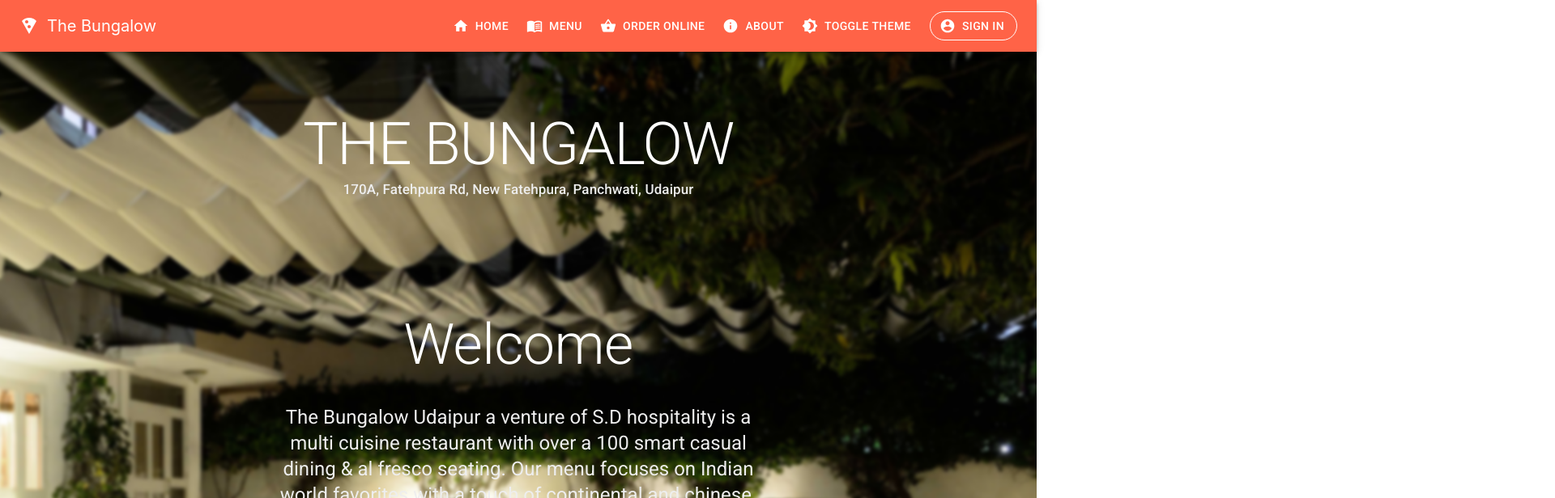
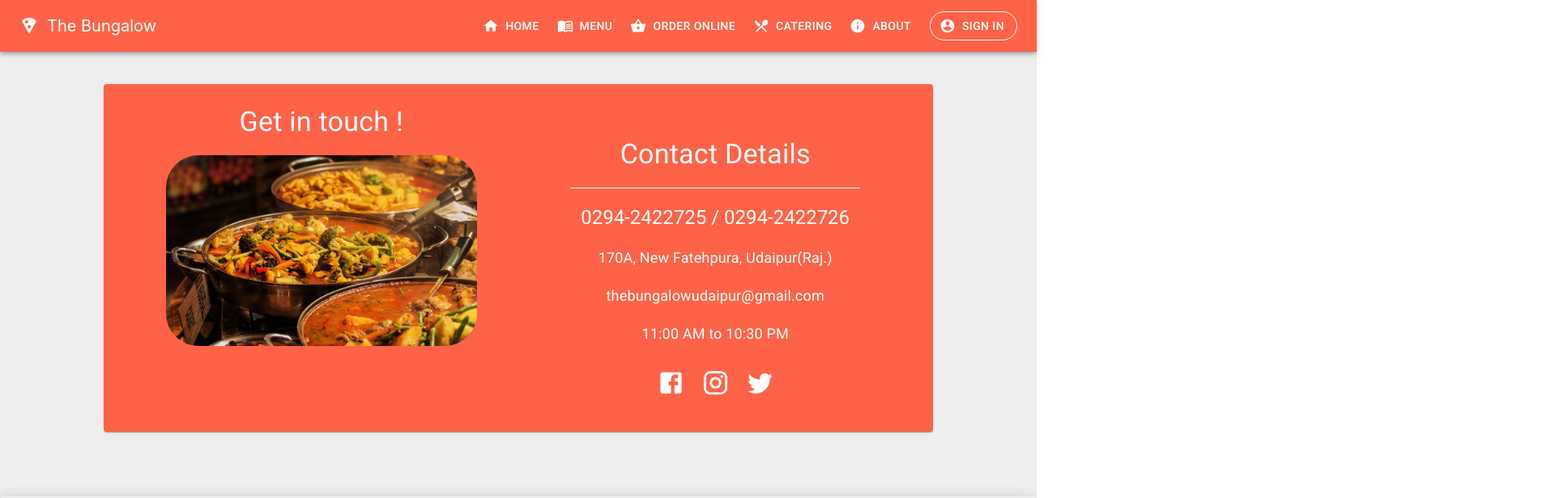
Before and after one commit to k-dot-11/BungalowTest, a React (Create React App) app: page /contactus in a window 1280 px wide. Shown: the top 616 px of the page at 81% size, 1920 px wide, since content can reach past the window. Built offline with nearby package versions, Linux system fonts and the light colour scheme; no server answers.

Commit message:
ADDED CONTACT US SCREEN, PARALLAX IN CATERING, TWEAKED NAVBAR

```diff
--- a/src/App.js
+++ b/src/App.js
@@ -1,28 +1,26 @@
-import React, { useEffect } from "react";
+import React, { useEffect } from 'react';
 
-import { BrowserRouter as Router, Switch, Route } from "react-router-dom";
-import HomePage from "./components/screens/HomePage";
-import SignInPage from "./components/screens/auth/SignInPage";
-import AboutPage from "./components/screens/AboutPage";
-import SignUpPage from "./components/screens/auth/SignUpPage";
-import UserProvider from "./providers/UserProvider";
-import MenuScreen from "./components/screens/menu/MenuScreen";
-import SmallParties from "./components/screens/SmallParties";
-import { auth } from "./firebase/firebase";
-import Navbar from "./components/layout/navbar/Navbar";
-import ThemeContextProvider from "./contexts/ThemeContext";
-import CateringScreen from "./components/screens/menu/CateringScreen";
-import ConceptHome from "./components/screens/concept/ConceptHome";
+import { BrowserRouter as Router, Switch, Route } from 'react-router-dom';
+import HomePage from './components/screens/HomePage';
+import SignInPage from './components/screens/auth/SignInPage';
+import AboutPage from './components/screens/AboutPage';
+import SignUpPage from './components/screens/auth/SignUpPage';
+import UserProvider from './providers/UserProvider';
+import MenuScreen from './components/screens/menu/MenuScreen';
+import SmallParties from './components/screens/SmallParties';
+import Navbar from './components/layout/navbar/Navbar';
+import ThemeContextProvider from './contexts/ThemeContext';
+import CateringScreen from './components/screens/menu/CateringScreen';
+import ConceptHome from './components/screens/concept/ConceptHome';
+import ContactUs from './components/screens/ContactUs';
+import CateringOrParty from './components/screens/CateringOrParty';
 
 function App() {
 	return (
 		<UserProvider>
 			<ThemeContextProvider>
 				<Router>
-          <div
-            className="App"
-            style={{ display: "flex", flexDirection: "column" }}
-          >
+					<div className="App" style={{ display: 'flex', flexDirection: 'column' }}>
 						<Navbar />
 						<Switch>
 							<Route path="/signin">
@@ -46,6 +44,12 @@
 							<Route path="/catering">
 								<CateringScreen />
 							</Route>
+							<Route path="/contactus">
+								<ContactUs />
+							</Route>
+							<Route path="/cateringorparty">
+								<CateringOrParty />
+							</Route>
 							<Route path="/">
 								<HomePage />
 							</Route>
--- a/src/components/layout/home/Hero.js
+++ b/src/components/layout/home/Hero.js
@@ -47,13 +47,13 @@
 							blur={2}
 							bgImage={require('../../../assets/herodark.jpeg')}
 							bgImageAlt="the cat"
-							style={{ width: '100vw', height: '90vh' }}
+							style={{ width: '100vw', height: 'auto' }}
 							strength={600}
 						>
 							<Container
-								style={{ flex: 10,width:'50vw', backgroundColor: 'transparent', marginTop: '9vh' }}
+								style={{ flex: 10,width:'50vw', backgroundColor: 'transparent', marginTop: '15vh' }}
 							>
-								<Typography variant="h1" align='center' style={{color:'white' , fontSize:'73px'}}>
+								<Typography variant="h1" align='center' style={{color:'white' , }}>
 
 									THE BUNGALOW
 									<br />
@@ -68,7 +68,7 @@
 								<br />
 
 								</Typography>
-								<Typography align="center" variant="h2" style={{color:'white' , fontSize:'70px' ,}}>
+								<Typography align="center" variant="h2" style={{color:'white'  ,}}>
 									Welcome
 									<br />
 								</Typography>
@@ -81,11 +81,11 @@
 								<Grid container justify="center" style={styles.heroButtons}>
 									<Grid item>
 										<Button
+										href='/contactus'
 											variant="contained"
 											style={{ backgroundColor: '#ffd600', marginRight: '10px', color: 'black' }}
-											onClick={toggleTheme}
 										>
-											Toggle Theme
+											Contact Us
 										</Button>
 									</Grid>
 									<Grid item>
@@ -94,6 +94,19 @@
 										</Button>
 									</Grid>
 								</Grid>
+								<br />
+								<br />
+								<br />
+								<br />
+								<br />
+								<br />
+								<br />
+								<br />
+								<br />
+									<br />
+									<br />
+									<br />
+
 							</Container>
 						</Parallax>
 					</div>
--- a/src/components/layout/menu/MenuGrid.js
+++ b/src/components/layout/menu/MenuGrid.js
@@ -13,7 +13,7 @@
 import FooterBungalow from "../home/FooterBungalow";
 import { firestore } from "../../../firebase/firebase";
 import { ThemeContext } from "../../../contexts/ThemeContext";
-import { PacmanLoader } from "react-spinners";
+import { PacmanLoader , HashLoader, ClimbingBoxLoader} from "react-spinners";
 
 const MenuGrid = (props) => {
   const { isLightTheme, light, dark } = useContext(ThemeContext);
@@ -58,7 +58,7 @@
           marginBottom: "20px",
         }}
       >
-        <PacmanLoader color={"tomato"} />
+        <ClimbingBoxLoader color={"tomato"} />
       </Container>
     );
   return (
--- a/src/components/layout/navbar/Navbar.js
+++ b/src/components/layout/navbar/Navbar.js
@@ -1,37 +1,29 @@
-import React, { useContext, useState } from "react";
-import {
-  Button,
-  Link,
-  makeStyles,
-  Hidden,
-  IconButton,
-  Drawer,
-  List,
-} from "@material-ui/core";
-import AppBar from "@material-ui/core/AppBar";
-import InfoIcon from "@material-ui/icons/Info";
-import AccountCircleIcon from "@material-ui/icons/AccountCircle";
-import LocalPizzaIcon from "@material-ui/icons/LocalPizza";
-import Divider from "@material-ui/core/Divider";
-import ListItem from "@material-ui/core/ListItem";
-import Brightness4Icon from "@material-ui/icons/Brightness4";
-import ListItemText from "@material-ui/core/ListItemText";
-import MenuIcon from "@material-ui/icons/Menu";
-import HomeIcon from "@material-ui/icons/Home";
-import MenuBookIcon from "@material-ui/icons/MenuBook";
-import ShoppingBasketIcon from "@material-ui/icons/ShoppingBasket";
-import Toolbar from "@material-ui/core/Toolbar";
-import { ThemeContext } from "../../../contexts/ThemeContext";
-import { UserContext } from "../../../providers/UserProvider";
-import { auth } from "../../../firebase/firebase";
+import React, { useContext, useState } from 'react';
+import { Button, Link, makeStyles, Hidden, IconButton, Drawer, List } from '@material-ui/core';
+import AppBar from '@material-ui/core/AppBar';
+import InfoIcon from '@material-ui/icons/Info';
+import AccountCircleIcon from '@material-ui/icons/AccountCircle';
+import LocalPizzaIcon from '@material-ui/icons/LocalPizza';
+import Divider from '@material-ui/core/Divider';
+import ListItem from '@material-ui/core/ListItem';
+import RestaurantMenuIcon from '@material-ui/icons/RestaurantMenu';
+import ListItemText from '@material-ui/core/ListItemText';
+import MenuIcon from '@material-ui/icons/Menu';
+import HomeIcon from '@material-ui/icons/Home';
+import MenuBookIcon from '@material-ui/icons/MenuBook';
+import ShoppingBasketIcon from '@material-ui/icons/ShoppingBasket';
+import Toolbar from '@material-ui/core/Toolbar';
+import { ThemeContext } from '../../../contexts/ThemeContext';
+import { UserContext } from '../../../providers/UserProvider';
+import { auth } from '../../../firebase/firebase';
 
 const useStyles = makeStyles((theme) => ({
 	root: {
-    display: "flex",
+		display: 'flex'
 	},
 	appBar: {
-    zIndex: theme.zIndex.drawer + 1,
-  },
+		zIndex: theme.zIndex.drawer + 1
+	}
 }));
 
 const Navbar = () => {
@@ -40,7 +32,7 @@
 	const theme = isLightTheme ? light : dark;
 
 	const classes = useStyles();
-  const [navBarOpen, setNavBarOpen] = useState(false);
+	const [ navBarOpen, setNavBarOpen ] = useState(false);
 
 	const NavDrawer = () => {
 		return (
@@ -53,26 +45,26 @@
 					open={navBarOpen}
 					style={{
 						flexShrink: 0,
-            width: "70vw",
+						width: '70vw'
 					}}
 				>
 					<div
 						style={{
-              display: "flex",
-              alignItems: "center",
-              justifyContent: "center",
-              backgroundColor: theme.paper,
+							display: 'flex',
+							alignItems: 'center',
+							justifyContent: 'center',
+							backgroundColor: theme.paper
 						}}
 					>
 						<Button
 							style={{
-                margin: "30px",
+								margin: '30px',
 
-                width: "20px",
-                height: "20px",
-                borderRadius: "10px",
-                align: "center",
-                color: theme.title,
+								width: '20px',
+								height: '20px',
+								borderRadius: '10px',
+								align: 'center',
+								color: theme.title
 							}}
 							onClick={() => setNavBarOpen(false)}
 						>
@@ -82,40 +74,25 @@
 
 					<div
 						style={{
-              alignItems: "center",
-              justifyContent: "center",
+							alignItems: 'center',
+							justifyContent: 'center',
 							backgroundColor: theme.paper,
-              height: "100vh",
-              width: "70vw",
+							height: '100vh',
+							width: '70vw'
 						}}
 					>
 						<List>
 							<ListItem button component="a" href="/">
-                <ListItemText
-                  align="center"
-                  style={{ color: theme.syntax }}
-                  primary="HOME"
-                />
+								<ListItemText align="center" style={{ color: theme.syntax }} primary="HOME" />
 							</ListItem>
-              <ListItem
-                button
-                component="a"
-                style={{ color: theme.syntax }}
-                href="/menu"
-              >
+							<ListItem button component="a" style={{ color: theme.syntax }} href="/menu">
 								<ListItemText align="center" primary="MENU" />
 							</ListItem>
-              <ListItem
-                button
-                component="a"
-                style={{ color: theme.syntax }}
-                href="/about"
-              >
-                <ListItemText
-                  align="center"
-                  style={{ color: theme.syntax }}
-                  primary="ABOUT"
-                />
+							<ListItem button component="a" style={{ color: theme.syntax }} href="/cateringorparty">
+								<ListItemText align="center" style={{ color: theme.syntax }} primary="CATERING" />
+							</ListItem>
+							<ListItem button component="a" style={{ color: theme.syntax }} href="/about">
+								<ListItemText align="center" style={{ color: theme.syntax }} primary="ABOUT" />
 							</ListItem>
 							<ListItem
 								button
@@ -123,41 +100,35 @@
 								component="a"
 								href="https://www.zomato.com/udaipur/the-bungalow-udaipur-panchwati"
 							>
-                <ListItemText
-                  align="center"
-                  primary="ORDER NOW"
-                  style={{ color: theme.syntax }}
-                />
+								<ListItemText align="center" primary="ORDER NOW" style={{ color: theme.syntax }} />
 							</ListItem>
 							<br />
 							<div
 								style={{
-                  display: "flex",
-                  alignItems: "center",
-                  justifyContent: "center",
-                  backgroundColor: theme.paper,
+									display: 'flex',
+									alignItems: 'center',
+									justifyContent: 'center',
+									backgroundColor: theme.paper
 								}}
 							>
 								<Button
 									href="/signin"
 									onClick={() => {
 										user
-                      ? auth
-                          .signOut()
-                          .then(() => console.log("User signed out!"))
-                      : console.log("Going to signin page");
+											? auth.signOut().then(() => console.log('User signed out!'))
+											: console.log('Going to signin page');
 									}}
 									color="primary"
 									variant="outlined"
 									style={{
-                    alignSelf: "center",
-                    borderColor: "TOMATO",
-                    borderWidth: "1/2px",
-                    borderRadius: "20px",
-                    color: "tomato",
+										alignSelf: 'center',
+										borderColor: 'TOMATO',
+										borderWidth: '1/2px',
+										borderRadius: '20px',
+										color: 'tomato'
 									}}
 								>
-                  {user ? "Sign Out" : "Sign In"}
+									{user ? 'Sign Out' : 'Sign In'}
 								</Button>
 							</div>
 						</List>
@@ -171,54 +142,44 @@
 	return (
 		<ThemeContext.Consumer>
 			{(context) => {
-        const { isLightTheme, light, dark } = context;
+				const { toggleTheme, isLightTheme, light, dark } = context;
 				const theme = isLightTheme ? light : dark;
 				const styles = {
 					appBar: {
-            display: "flex",
+						display: 'flex',
 						backgroundColor: theme.primary,
 						flex: 1,
-            width: "100vw",
+						width: '100vw'
 					},
 
 					appBarTitle: {
-            textAlign: "left",
+						textAlign: 'left',
 						flex: 1,
-            fontSize: "20px",
+						fontSize: '20px'
 					},
 
 					cameraIcon: {
-            marginRight: "10px",
+						marginRight: '10px'
 					},
 
 					navLinks: {
-            color: "white",
-            marginLeft: "10px",
+						color: 'white',
+						marginLeft: '10px'
 					},
 
 					loginButton: {
-            marginLeft: "15px",
-            borderColor: "white",
-            borderWidth: "1/2px",
-            borderRadius: "20px",
-            color: "white",
-          },
+						marginLeft: '15px',
+						borderColor: 'white',
+						borderWidth: '1/2px',
+						borderRadius: '20px',
+						color: 'white'
+					}
 				};
 				return (
-          <AppBar
-            position="sticky"
-            style={styles.appBar}
-            className={classes.appBar}
-          >
+					<AppBar position="sticky" style={styles.appBar} className={classes.appBar}>
 						<Toolbar>
-              <LocalPizzaIcon style={styles.cameraIcon} />
-              <Link
-                href="/"
-                variant="text"
-                color="inherit"
-                noWrap
-                style={styles.appBarTitle}
-              >
+							<LocalPizzaIcon style={styles.cameraIcon} onClick={toggleTheme} />
+							<Link href="/" variant="text" color="inherit" noWrap style={styles.appBarTitle}>
 								The Bungalow
 							</Link>
 
@@ -264,6 +225,15 @@
 										Order Online
 									</Button>
 									<Button
+										color="primary"
+										variant="text"
+										href="/cateringorparty"
+										style={styles.navLinks}
+										startIcon={<RestaurantMenuIcon />}
+									>
+										Catering
+									</Button>
+									<Button
 										href="/about"
 										color="primary"
 										variant="text"
@@ -272,30 +242,20 @@
 									>
 										About
 									</Button>
-                  <Button
-                    color="primary"
-                    variant="text"
-                    style={styles.navLinks}
-                    onClick={toggleTheme}
-                    startIcon={<Brightness4Icon />}
-                  >
-                    Toggle Theme
-                  </Button>
+
 									<Button
 										startIcon={<AccountCircleIcon />}
 										href="/signin"
 										onClick={() => {
 											user
-                        ? auth
-                            .signOut()
-                            .then(() => console.log("User signed out!"))
-                        : console.log("Going to signin page");
+												? auth.signOut().then(() => console.log('User signed out!'))
+												: console.log('Going to signin page');
 										}}
 										color="primary"
 										variant="outlined"
 										style={styles.loginButton}
 									>
-                    {user ? "Sign Out" : "Sign In"}
+										{user ? 'Sign Out' : 'Sign In'}
 									</Button>
 								</nav>
 							</Hidden>
--- a/src/components/screens/AboutPage.js
+++ b/src/components/screens/AboutPage.js
@@ -126,8 +126,12 @@
                     variant="subtitle1"
                     align="center"
                   >
-                    Come, join us as we continue to celebrate this ode to food.
+                    Come, join us as we continue to celebrate this ode to food.<br/><br/>
+                    <Button variant='contained' href="/contactus" style={{backgroundColor:'green' , color:'white'}}>
+                      CONTACT US!
+                    </Button>
                   </Typography>
+
                 </div>
               </Paper>
               <Container
--- /dev/null
+++ b/src/components/screens/CateringOrParty.js
@@ -0,0 +1,20 @@
+import React, { useContext } from 'react';
+import { ThemeContext } from '../../contexts/ThemeContext';
+import PartyAndCatering from '../layout/home/PartyAndCatering';
+import FooterBungalow from '../layout/home/FooterBungalow';
+const CateringOrParty = () => {
+	const { isLightTheme, light, dark } = useContext(ThemeContext);
+	const theme = isLightTheme ? light : dark;
+	return (
+		<div style={{ display: 'flex', flexDirection: 'column', backgroundColor: theme.bg,}}>
+            <br/>
+            <br/>
+			<PartyAndCatering />
+            <br/>
+            <br/>
+<FooterBungalow/>
+		</div>
+	);
+};
+
+export default CateringOrParty;
--- /dev/null
+++ b/src/components/screens/ContactUs.js
@@ -0,0 +1,109 @@
+import React, { useContext } from 'react';
+import { Paper, Container, Typography, Hidden, Divider } from '@material-ui/core';
+import { ThemeContext } from '../../contexts/ThemeContext';
+import FacebookIcon from '@material-ui/icons/Facebook';
+import TwitterIcon from '@material-ui/icons/Twitter';
+import InstagramIcon from '@material-ui/icons/Instagram';
+import { Link } from '@material-ui/core';
+import FooterBungalow from '../layout/home/FooterBungalow';
+
+const ContactUs = () => {
+	const { isLightTheme, dark, light } = useContext(ThemeContext);
+	const theme = isLightTheme ? light : dark;
+	return (
+		<div
+			style={{
+				width: '100vw',
+				height: 'auto',
+				display: 'flex',
+				flexDirection: 'column',
+				backgroundColor: theme.bg
+			}}
+		>
+			<br />
+			<br />
+			<Paper
+				style={{
+					alignSelf: 'center',
+					backgroundColor: theme.primary,
+					height: 'auto',
+					width: '76vw',
+					display: 'flex',
+					padding: '2vw'
+				}}
+			>
+				<Hidden smDown>
+					<div style={{ flex: 1, alignItems: 'center', display: 'flex', flexDirection: 'column' }}>
+						<Typography variant="h4" align="center" style={{ color: 'white' }}>
+							Get in touch !
+							<br />
+						</Typography>
+						<br />
+
+						<img
+							src={require('../../assets/contactus.jpg')}
+							style={{ height: 'auto', width: '30vw', borderRadius: '40px' }}
+						/>
+					</div>
+				</Hidden>
+				<div style={{ flex: 1, alignItems: 'center', display: 'flex', flexDirection: 'column' }}>
+					<Hidden mdUp>
+						<br />
+						<Typography variant="h4" align="center" style={{ color: 'white' }}>
+							Get in touch !
+							<br />
+						</Typography>
+						<br />
+						<br />
+
+						<img
+							src={require('../../assets/contactus.jpg')}
+							style={{ height: 'auto', width: '65vw', borderRadius: '40px' }}
+						/>
+					</Hidden>
+					<br />
+					<br />
+					<Typography variant="h4" align="center" style={{ color: 'white' }}>
+						Contact Details
+					</Typography>
+					<Divider style={{ backgroundColor: 'white', width: '28vw', margin: '20px' }} />
+					<Typography variant="h5" align="center" style={{ color: 'white' }}>
+						0294-2422725 / 0294-2422726
+					</Typography>
+					<br />
+					<Typography align="center" style={{ color: 'white', fontSize: '18px' }}>
+						170A, New Fatehpura, Udaipur(Raj.)
+					</Typography>
+					<br />
+					<Typography align="center" style={{ color: 'white', fontSize: '18px' }}>
+						thebungalowudaipur@gmail.com
+					</Typography>
+					<br />
+					<Typography align="center" style={{ color: 'white', fontSize: '18px' }}>
+						11:00 AM to 10:30 PM
+					</Typography>
+					<br />
+					<Typography align="center" style={{ color: 'white', fontSize: '20px' }}>
+						<Link href="https://www.facebook.com/thebungalowudaipur/">
+							{<FacebookIcon fontSize='large' align="center" style={{color:'white', margin:'10px'  }} />}
+						</Link>
+						<Link href="https://www.instagram.com/thebungalowudaipur/">
+							<InstagramIcon  fontSize='large' align="center"  style={{color:'white', margin:'10px'}} />
+						</Link>
+						<Link href="https://twitter.com/UdaipurBungalow">
+							<TwitterIcon align="center"  fontSize='large' style={{color:'white', margin:'10px'}}/>
+						</Link>
+					</Typography>
+				</div>
+			</Paper>
+			<br />
+			<br />
+			<br />
+			<br />
+
+			<FooterBungalow />
+		</div>
+	);
+};
+
+export default ContactUs;
--- a/src/components/screens/HomePage.js
+++ b/src/components/screens/HomePage.js
@@ -17,7 +17,7 @@
 				const theme = isLightTheme ? light : dark;
 
 				return (
-					<div style={{ display: 'flex', flexDirection: 'column' , width: '100vw' , backgroundColor: theme.bg}}>
+					<div style={{ display: 'flex', flexDirection: 'column' , width: '100vw' , backgroundColor: theme.bg , overflowX: 'hidden'}}>
 						<Hero />
 
 
--- a/src/components/screens/menu/CateringScreen.js
+++ b/src/components/screens/menu/CateringScreen.js
@@ -18,6 +18,7 @@
 } from "@material-ui/core";
 import Typography from "@material-ui/core/Typography";
 import TestimonialGrid from "../../layout/home/TestimonialGrid";
+import { Parallax } from "react-parallax";
 
 const CateringScreen = () => {
   return (
@@ -41,7 +42,7 @@
             color: "white",
           },
           cardMedia: {
-            paddingTop: "56.25%", // 16:9
+            paddingTop: "56.25%",
           },
           socialIcon: {
             color: "white",
@@ -50,13 +51,16 @@
         };
         return (
           <>
-            <div
-              style={{
-                backgroundImage: `url(${require("../../../assets/heroimage.jpeg")}) `,
-                paddingTop: "60px",
-              }}
-            >
+           <Parallax
+							blur={2}
+							bgImage={require('../../../assets/concept3.jpeg')}
+              bgImageAlt="the cat"
+              style={{padding:'60px' , height:'auto'}}
+							strength={600}
+						>
               <Container
+
+                  elevation={4}
                 style={{ flex: 10, backgroundColor: "transparent" }}
                 maxWidth="sm"
               >
@@ -79,13 +83,13 @@
                 </Typography>
                 <Grid container justify="center" style={styles.heroButtons}>
                   <Grid item>
-                    <Button href="/menu" variant="h3" style={styles.heroButton}>
+                    <Button href="/contactus" variant="h3" style={styles.heroButton}>
                       CONTACT US!
                     </Button>
                   </Grid>
                 </Grid>
               </Container>
-            </div>
+            </Parallax>
             <div
               style={{
                 flex: 10,
@@ -117,6 +121,7 @@
                   md={4}
                 >
                   <Paper
+                  elevation={4}
                     style={{
                       backgroundColor: theme.paper,
                       padding: "20px",
@@ -155,7 +160,8 @@
                   md={4}
                 >
                   <Paper
-                    style={{
+                  elevation={4}
+                  style={{
                       backgroundColor: theme.paper,
                       padding: "20px",
                       margin: "20px",
@@ -193,7 +199,8 @@
                   md={4}
                 >
                   <Paper
-                    style={{
+                  elevation={4}
+                  style={{
                       backgroundColor: theme.paper,
                       padding: "20px",
                       margin: "20px",
```
Also changed, not shown: src/components/layout/home/PartyAndCatering.js (+4 -3 lines), src/assets/aboutstory.jpg (added), src/assets/contactus.jpg (added). Lines whose indentation alone changed are shown as unchanged.
